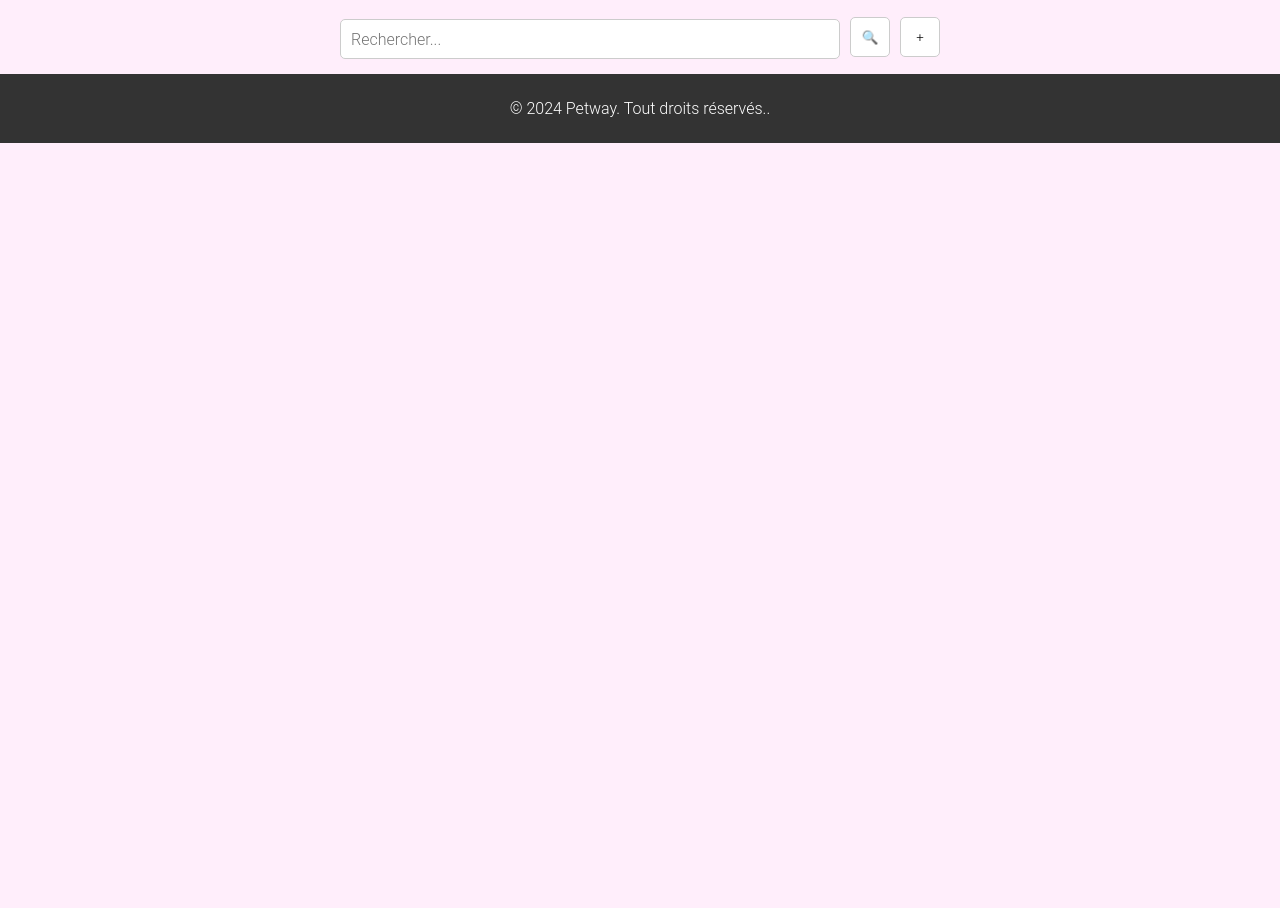
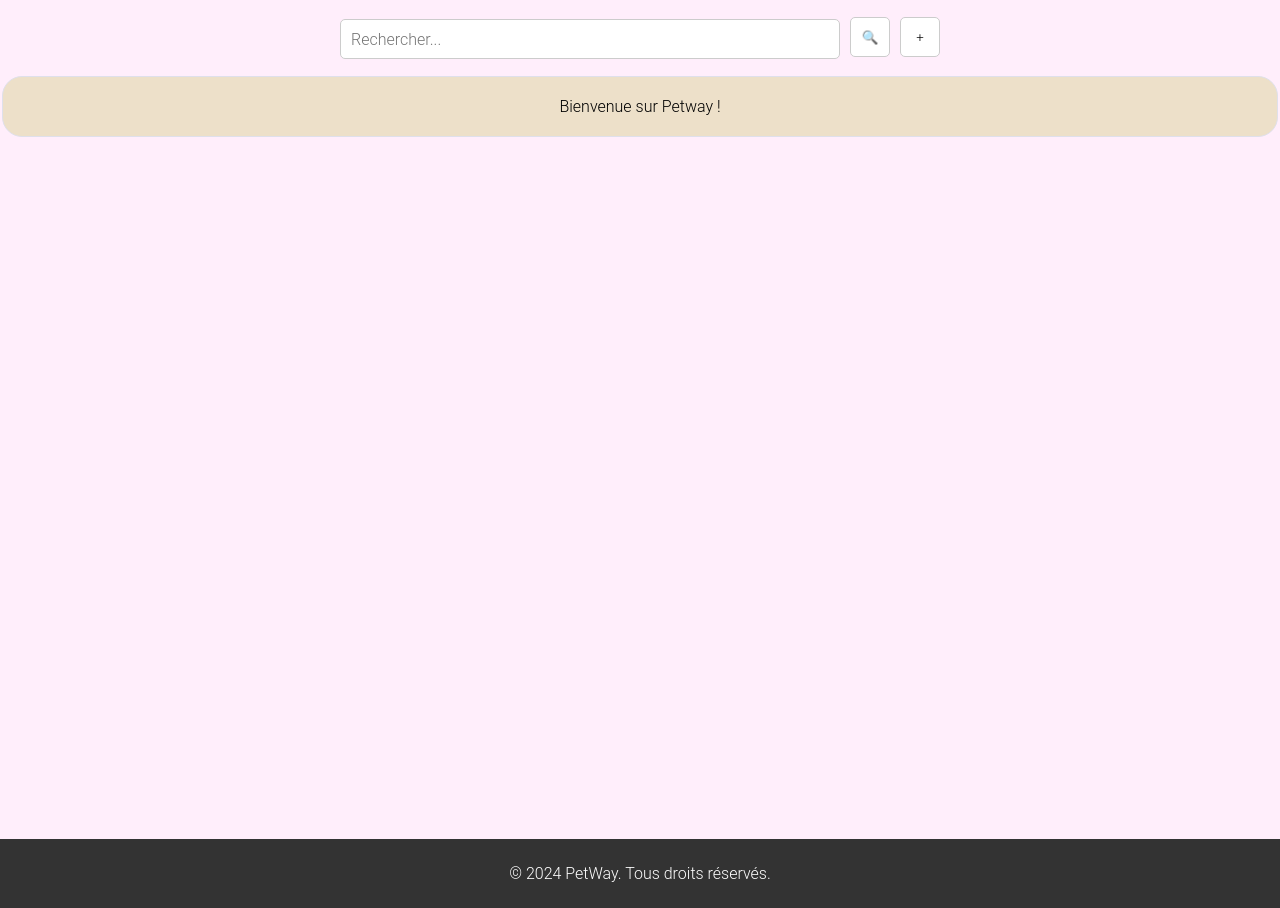
Before and after one commit to HBS470/PetWay, a PHP site: page / in a window 1280 px wide. Shown: the part 95-1003 px from the top of the page. Before the commit the page ends 238 px from the top, so only its background shows below. Run offline with PHP 8.4, Linux system fonts and the light colour scheme.

Commit message:
fix footer

```diff
--- a/accueil.php
+++ b/accueil.php
@@ -9,3 +9,6 @@
  <button class="search-icon">🔍</button>
  <button class="add-button">+</button>
 </div>
+<div class="bloc_table_white">
+    Bienvenue sur Petway !
+</div>
--- a/css+js/style.css
+++ b/css+js/style.css
@@ -19,14 +19,19 @@
     background-color: #EDE0C9;
     position: relative;
   }
+.content {
+    min-height: calc(100vh - 100px); /* Hauteur de la fenêtre - hauteur du footer */
+    padding-bottom: 25px;
+}
+
 footer {
     background: #333;
     color: white;
     text-align: center;
     padding: 25px 0;
     width: 100%;
-    bottom: 0;
 }
+
 
   header h1 {
     flex: 1;
@@ -944,3 +949,13 @@ input[type="checkbox"] {
     margin-bottom: 10px;
     margin-left : 45%;
 }
+
+.bloc_table_white {
+    padding: 20px;
+    background-color: #EDE0C9;
+    border-radius: 20px;
+    border: 1px solid #DFE0EB;
+    margin: 2px;
+    border-spacing: 0px;
+    text-align: center;
+}
--- a/footer.php
+++ b/footer.php
@@ -1,3 +1,6 @@
+<div class="content">
+    <!-- Tout le contenu principal ici -->
+</div>
 <footer>
-    <p>&copy; 2024 Petway. Tout droits réservés..</p>
+    © 2024 PetWay. Tous droits réservés.
 </footer>
--- a/index.php
+++ b/index.php
@@ -46,7 +46,6 @@
                 $controller = new InscriptionController();
                 $controller->handle();
                 break;
-
             case 'connexion':
                 include_once "modules/connexion/cont-connexion.php";
                 $controller = new ConnexionController();
```
Also changed, not shown: images/chien.jpg (added).
